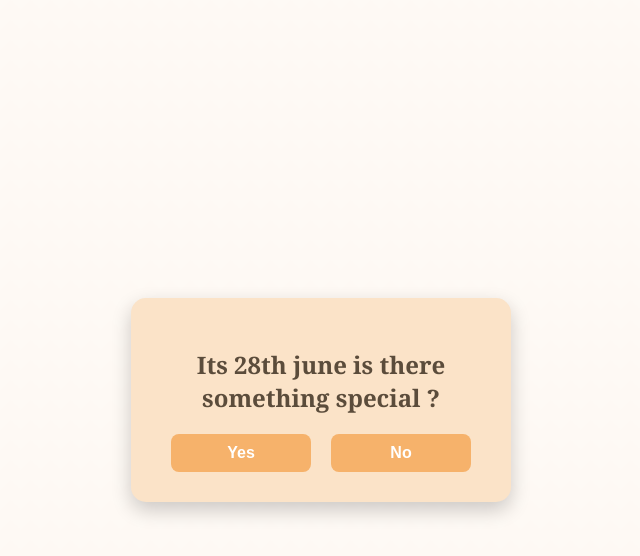
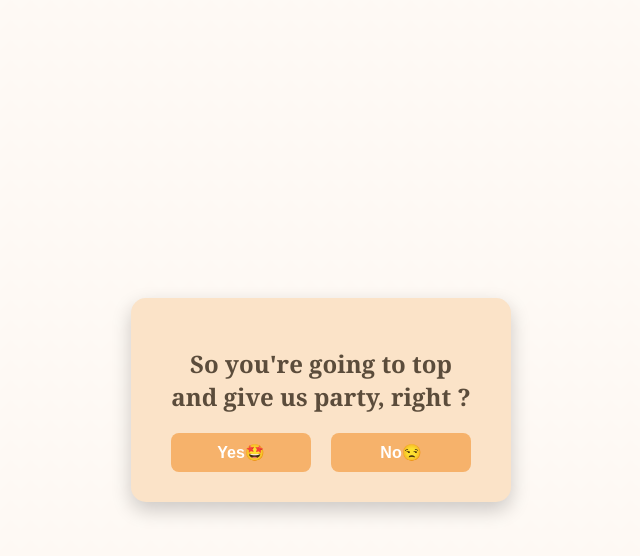
Before and after one commit to hitaghera/zeel-birthday, a plain HTML site: page index.html in a window 1280 px wide. Both pictures are taken after a click on the button "Yes". Shown: the whole page, without its empty margins (319-959 px from the left). Drawn offline with Linux system fonts and the light colour scheme.

Commit message:
Update index.html

```diff
--- a/index.html
+++ b/index.html
@@ -61,7 +61,7 @@
 </head>
 <body>
   <div class="box" id="firstBox">
-    <h2>You have Pharmacology exam.<br>Have you completedyour cource ?</h2>
+    <h2>You have Pharmacology exam.<br>Have you completed your cource ?</h2>
     <div class="buttons">
       <button onclick="showSecondBox()">Yes</button>
       <button onclick="showSecondBox()">Obviously Yes</button>
@@ -69,10 +69,10 @@
   </div>
 
   <div class="box" id="secondBox" style="display: none;">
-    <h2>Its 28th june is there something special ?</h2>
+    <h2>So you're going to top and give us party, right ?</h2>
     <div class="buttons">
-      <button onclick="goToPage2()">Yes</button>
-      <button onclick="window.close()">No</button>
+      <button onclick="goToPage2()">Yes🤩</button>
+      <button onclick="window.close()">No😒</button>
     </div>
   </div>
 
```
